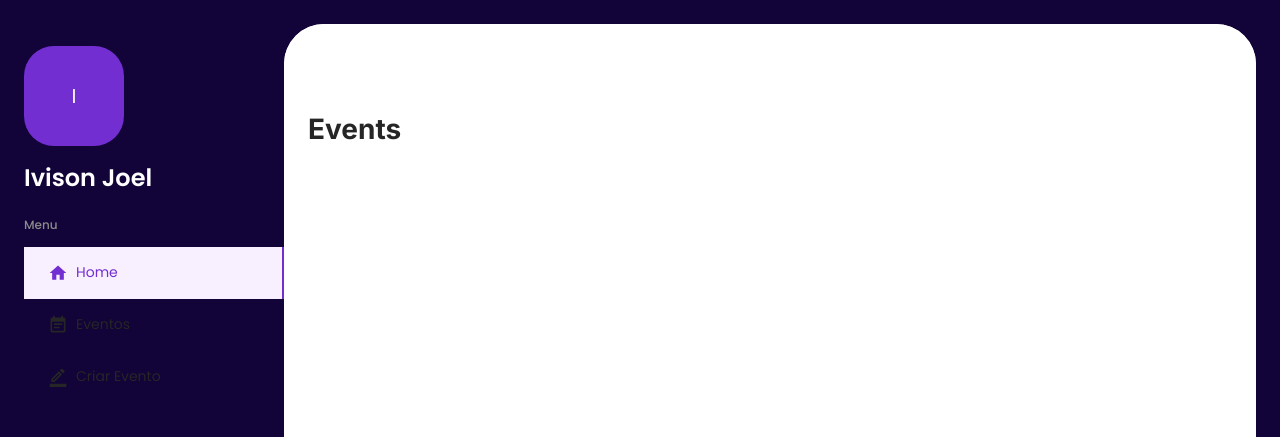
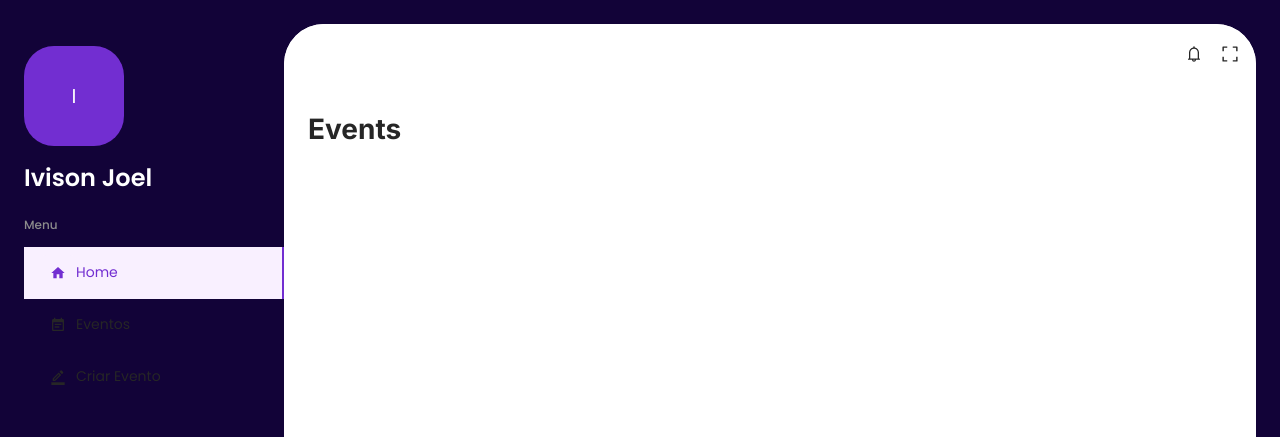
Before and after one commit to Ivisonj/IEvent-Frontend, a Next.js app in the folder ievent-frontend/: page /user/events in a window 1280 px wide. Shown: the top 437 px of the page. Built offline with nearby package versions, Linux system fonts and the light colour scheme; a web font is replaced by a local one.

Commit message:
feat: header content creation

```diff
--- a/ievent-frontend/src/layouts/mainLayout/bottomNavigation/index.tsx
+++ b/ievent-frontend/src/layouts/mainLayout/bottomNavigation/index.tsx
@@ -21,8 +21,6 @@ const BottomNavigationComponent = () => {
         bottom: 0,
         width: 4 / 4,
         height: 60,
-        borderRadius: 5,
-        backgroundColor: '#1c242c',
       }}
       value={value}
       onChange={handleChange}
--- a/ievent-frontend/src/layouts/mainLayout/drawer/drawerContent/navigation/navItem.tsx
+++ b/ievent-frontend/src/layouts/mainLayout/drawer/drawerContent/navigation/navItem.tsx
@@ -13,14 +13,13 @@ import Link from 'next/link'
 
 interface NavItemProps {
   item: any
-  level: number
 }
 
-const NavItem = ({ item, level }: NavItemProps) => {
+const NavItem = ({ item }: NavItemProps) => {
   const theme = useTheme()
   const dispatch = useDispatch()
 
-  const { drawerOpen, openItem } = useSelector((state: any) => state.menu)
+  const { openItem } = useSelector((state: any) => state.menu)
 
   let itemTarget = '_self'
   if (item.target) {
@@ -46,18 +45,9 @@ const NavItem = ({ item, level }: NavItemProps) => {
   }
 
   const Icon = item.icon
-  const itemIcon = item.icon ? (
-    <Icon style={{ fontSize: drawerOpen ? '1rem' : '1.25rem' }} />
-  ) : (
-    false
-  )
+  const itemIcon = item.icon ? <Icon style={{ fontSize: '1rem' }} /> : false
 
   const isSelected = openItem.findIndex((id: any) => id === item.id) > -1
-  // useEffect(() => {
-  //   if (pathname.includes(item.url)) {
-  //     dispatch(activeItem({ openItem: [item.id] }))
-  //   }
-  // }, [pathname])
 
   const textColor = 'text.primary'
   const iconSelectedColor = 'primary.main'
--- a/ievent-frontend/src/layouts/mainLayout/header/appBarStyled.tsx
+++ b/ievent-frontend/src/layouts/mainLayout/header/appBarStyled.tsx
@@ -8,7 +8,7 @@ const AppBarStyled = styled(AppBar)(() => {
   return {
     position: matchDownMd ? 'fixed' : 'relative',
     width: '100%',
-    height: '8%',
+    height: '60px',
     display: 'flex',
     justifyContent: 'center',
     boxShadow: 'none',
--- /dev/null
+++ b/ievent-frontend/src/layouts/mainLayout/header/headerContent/index.tsx
@@ -0,0 +1,38 @@
+import { BellOutlined, ExpandOutlined } from '@ant-design/icons'
+import {
+  Box,
+  Stack,
+  Avatar,
+  useTheme,
+  IconButton,
+  useMediaQuery,
+} from '@mui/material'
+
+const HeaderContent = () => {
+  const theme = useTheme()
+  const matchDownMd = useMediaQuery(theme.breakpoints.down('lg'))
+  return (
+    <Box
+      width="100%"
+      height="100%"
+      display="flex"
+      justifyContent="space-between"
+    >
+      <Stack direction="row" alignItems="center" px={1}>
+        {matchDownMd && (
+          <Avatar sx={{ bgcolor: theme.palette.primary.main }}>I</Avatar>
+        )}
+      </Stack>
+      <Stack direction="row" alignItems="center" px={1}>
+        <IconButton disableRipple sx={{ color: 'text.primary' }}>
+          <BellOutlined />
+        </IconButton>
+        <IconButton disableRipple sx={{ color: 'text.primary' }}>
+          <ExpandOutlined />
+        </IconButton>
+      </Stack>
+    </Box>
+  )
+}
+
+export default HeaderContent
--- a/ievent-frontend/src/layouts/mainLayout/header/index.tsx
+++ b/ievent-frontend/src/layouts/mainLayout/header/index.tsx
@@ -1,8 +1,12 @@
-import { Box } from '@mui/material'
 import AppBarStyled from './appBarStyled'
+import HeaderContent from './headerContent'
 
 const Header = () => {
-  return <AppBarStyled>header</AppBarStyled>
+  return (
+    <AppBarStyled>
+      <HeaderContent />
+    </AppBarStyled>
+  )
 }
 
 export default Header
--- a/ievent-frontend/src/layouts/mainLayout/index.tsx
+++ b/ievent-frontend/src/layouts/mainLayout/index.tsx
@@ -40,6 +40,7 @@ const MainLayout = ({ children }: { children: React.ReactNode }) => {
             width: '100%',
             height: '92%',
             flexGrow: 1,
+            mt: { xs: '60px', lg: 0 },
             p: { xs: 2, sm: 3 },
           }}
         >
```
